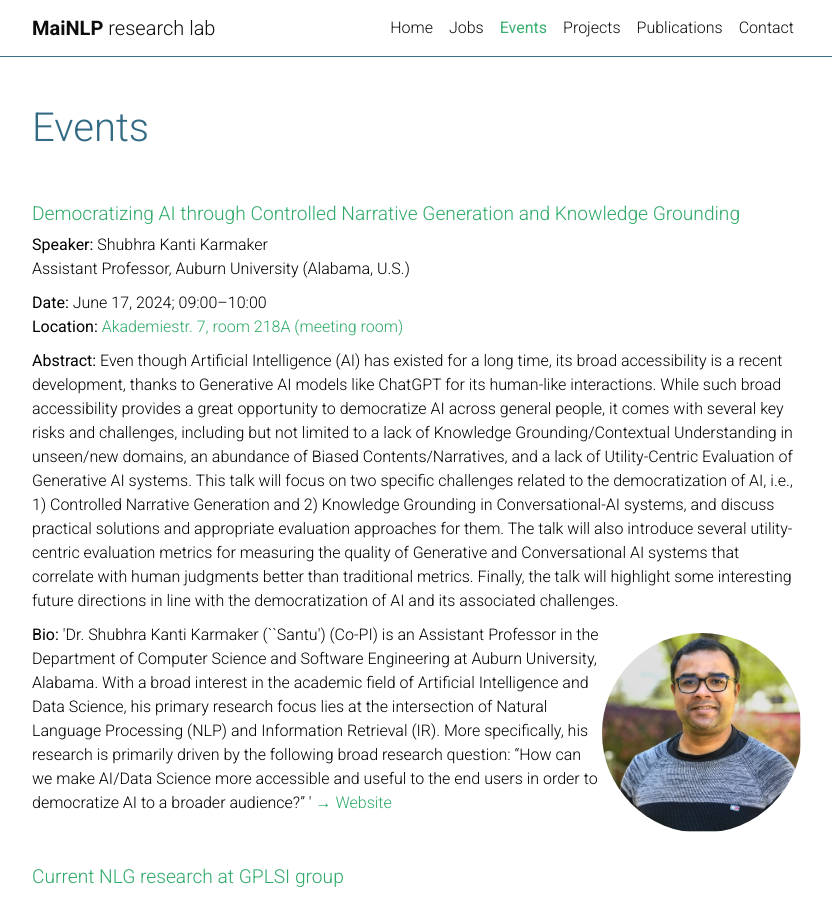
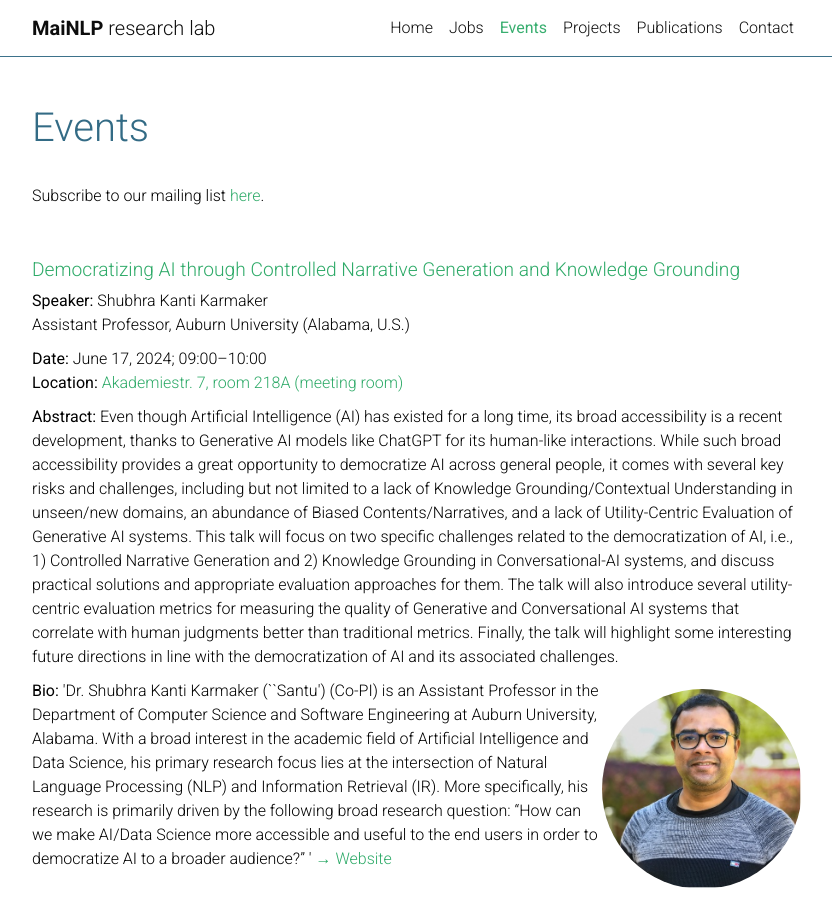
Before and after one commit to mainlp/mainlp.github.io, a Jekyll site: the page built from _pages/events.md, in a window 1280 px wide and 900 px high. Shown: the whole window, without its empty margins (223-1055 px from the left). Built offline with Jekyll 4.4.1, drawn with Linux system fonts in a browser that asks for light colours; comment, search, counter and statistics services are not loaded; a style sheet for code colours, icons or effects is not loaded.

Commit message:
add mailing list

```diff
--- a/_pages/events.md
+++ b/_pages/events.md
@@ -6,7 +6,7 @@ description:
 nav: true
 nav_order: 5
 ---
-
+Subscribe to our mailing list [here](https://lists.lrz.de/mailman/listinfo/lmu-cis-mainlp-events).
 <!-- pages/events.md -->
 <!-- events are sorted by filename (reverse order) -->
 <div class="events">
```
